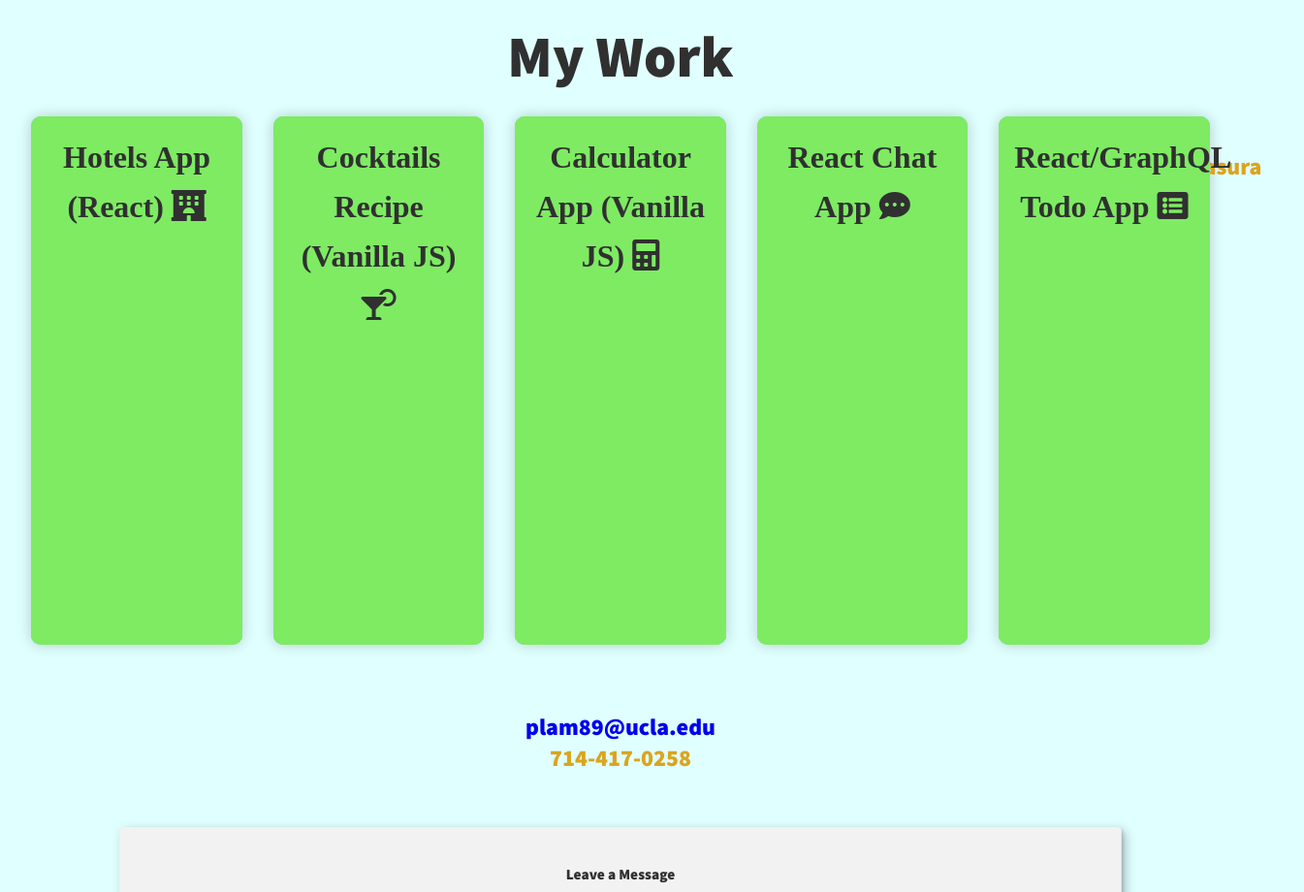
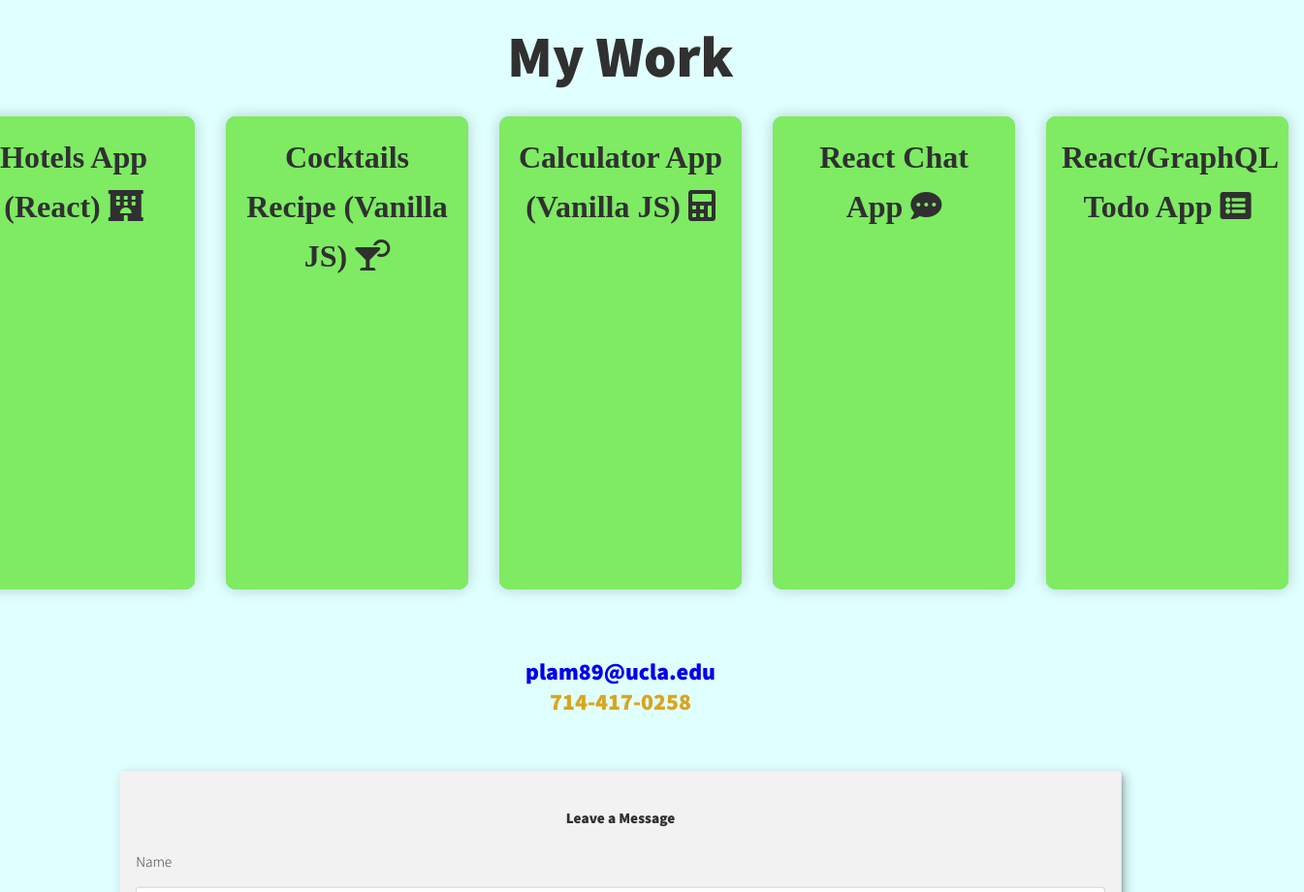
Before and after one commit to PhillipLam89/portfolio, a website: page public/index.html in a window 1280 px wide. Shown: the part 2620-3540 px from the top of the page at 97% size, 1345 px wide, since content can reach past the window. Drawn offline with nearby package versions, Linux system fonts and the light colour scheme.

Commit message:
fixed app list to display properly after adding new project

```diff
--- a/public/css/style.css
+++ b/public/css/style.css
@@ -590,10 +590,10 @@ header {
 
 }
 .my-work-item{
-    min-width: 200px;
+    min-width: 250px;
     max-width: 450px;
     background-color: rgb(109, 226, 247);
-    width: calc((100% / 3) - 30px);
+    width: calc((100% / 5) - 30px);
     margin: 1rem;
     padding: 1rem;
     border-radius: 10px;
```
Also changed, not shown: public/index.html (+1 -1 lines).
